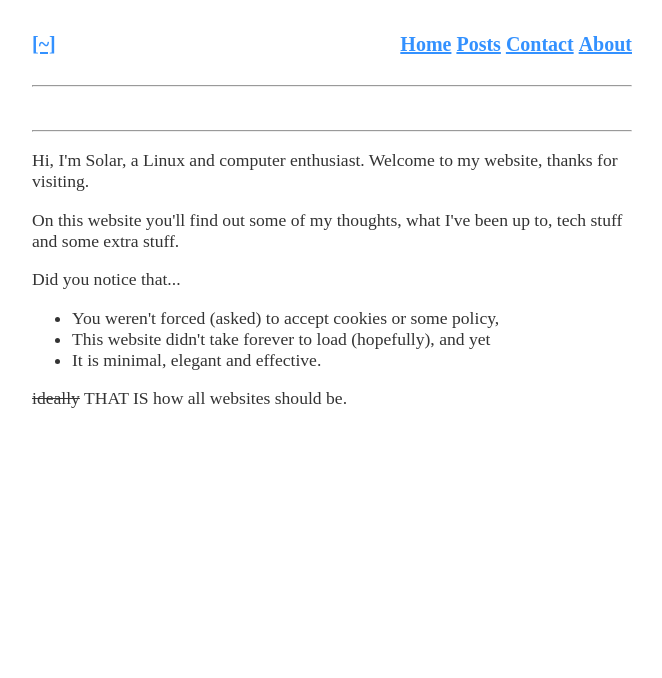
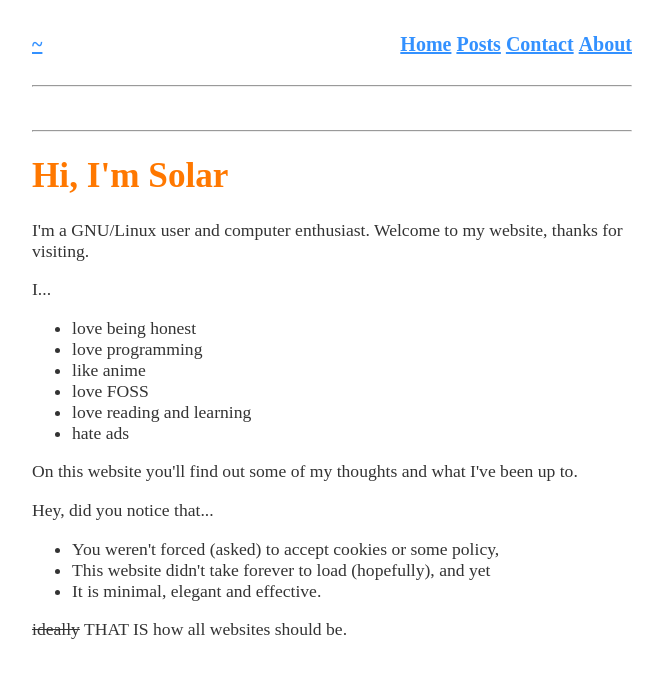
Before and after one commit to boyohboyamibored/website, a Flask app: page / in a window 1280 px wide. Shown: the top 678 px of the page, without its empty margins (308-970 px from the left). Run offline with Flask 3, Linux system fonts and the light colour scheme.

Commit message:
Updated the website

```diff
--- a/server.py
+++ b/server.py
@@ -10,7 +10,8 @@
 
 @app.route("/posts", methods=["GET"])
 def posts():
-    return "<h1>This is supposed to have posts here.</h1>"
+    return """<h1>This is supposed to have posts here.</h1>\
+<p><a href="/">Home page</a></p>"""
 
 
 @app.route("/contact", methods=["GET"])
@@ -23,10 +24,5 @@
     return render_template("about.html", title="About")
 
 
-@app.route("/work", methods=["GET"])
-def portfolio():
-    return "<h1>Work related</h1><p>Not sure about this one yet.</p>"
-
-
 if __name__ == "__main__":
     app.run(debug=True)
--- a/templates/base.html
+++ b/templates/base.html
@@ -1,14 +1,13 @@
 <!DOCTYPE html>
 <html lang="en">
-
 <head>
     {% if title %}
-    <title> Website - {{title}}</title>
+    <title> {{title}} - Website</title>
     {% else %}
     <title> Website</title>
     {% endif %}
     <link rel="stylesheet" type="text/css" href="{{ url_for( "static", filename="style.css" ) }}">
-    <link rel="icon" type="image/x-icon" href="{{ url_for( "static", filename="lain.jpg" ) }}"]>
+    <link rel="icon" type="image/jpeg" href="{{ url_for( "static", filename="favicon.jpeg" ) }}"]>
     <meta charset="utf-8">
     <meta name="viewport" content="width=device-width, initial-scale=1.0">
 </head>
@@ -17,7 +16,7 @@
 
     <header>
         <nav class="navbar">
-            <a class="logo" href="{{ url_for("home") }}">[~]</a>
+            <a class="logo" href="{{ url_for("home") }}">~</a>
             <ul>
                 <li><a href="{{ url_for("home") }}">Home<a></li>
                 <li><a href="{{ url_for("posts") }}">Posts</a></li>
@@ -27,9 +26,7 @@
         </nav>
     </header>
     <main class="content">
-        {% block content %}
-        {% endblock content %}
+        {% block content %}{% endblock content %}
     </main>
 </body>
-
 </html>
--- a/templates/index.html
+++ b/templates/index.html
@@ -1,13 +1,23 @@
 {% extends "base.html" %}
 {% block content %}
-
 <hr>
 <marquee>My Cool Website</marquee>
 <hr>
 
-<p>Hi, I'm Solar, a Linux and computer enthusiast. Welcome to my website, thanks for visiting.</p>
-<p>On this website you'll find out some of my thoughts, what I've been up to, tech stuff and some extra stuff.</p>
-<p>Did you notice that...
+<h1>Hi, I'm Solar</h1>
+<p>I'm a GNU/Linux user and computer enthusiast. Welcome to my website, thanks for visiting.</p>
+<p>I...</p>
+<ul>
+    <li>love being honest</li>
+    <li>love programming</li>
+    <li>like anime</li>
+    <li>love FOSS</li>
+    <li>love reading and learning</li>
+    <li>hate ads</li>
+</ul>
+<p>On this website you'll find out some of my thoughts and what I've been up to.</p>
+
+<p>Hey, did you notice that...
     <ul>
         <li>You weren't forced (asked) to accept cookies or some policy,</li>
         <li>This website didn't take forever to load (hopefully), and yet</li>
@@ -15,5 +25,4 @@
     </ul>
 <del>ideally</del> THAT IS how all websites should be.
 </p>
-
 {% endblock content %}
```
Also changed, not shown: static/style.css (+4 -6 lines), templates/about.html (+4 -15 lines), static/favicon.jpeg (added), static/lain.jpg (deleted), static/tux.png (deleted).
